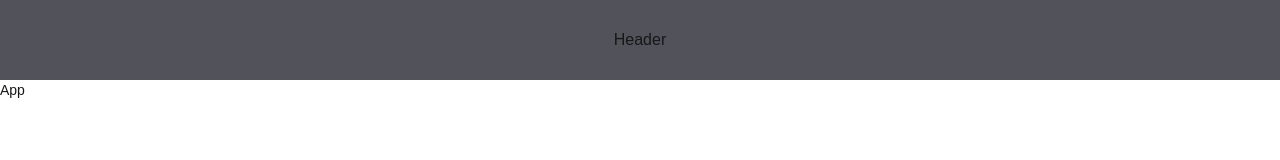
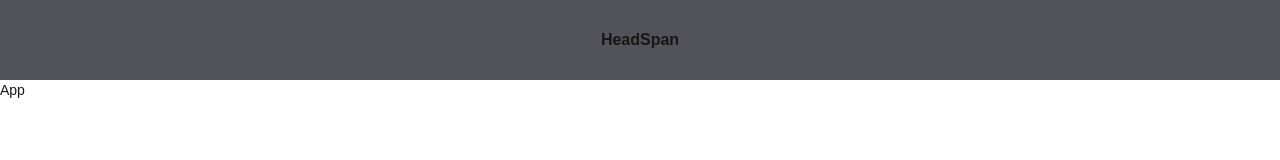
Before and after one commit to hessium/kitchen, a Next.js app: page / in a window 1280 px wide. Shown: the top 160 px of the page. Built offline with nearby package versions, Linux system fonts and the light colour scheme.

Commit message:
preview span:

```diff
--- a/src/components/app-header/app-header.tsx
+++ b/src/components/app-header/app-header.tsx
@@ -1,3 +1,5 @@
 export const AppHeader = () => (
-  <header className='h-header flex-center bg-zinc-600'>Header</header>
+  <header className='h-header span:font-bold flex-center bg-zinc-600'>
+    <span>HeadSpan</span>
+  </header>
 );
```
